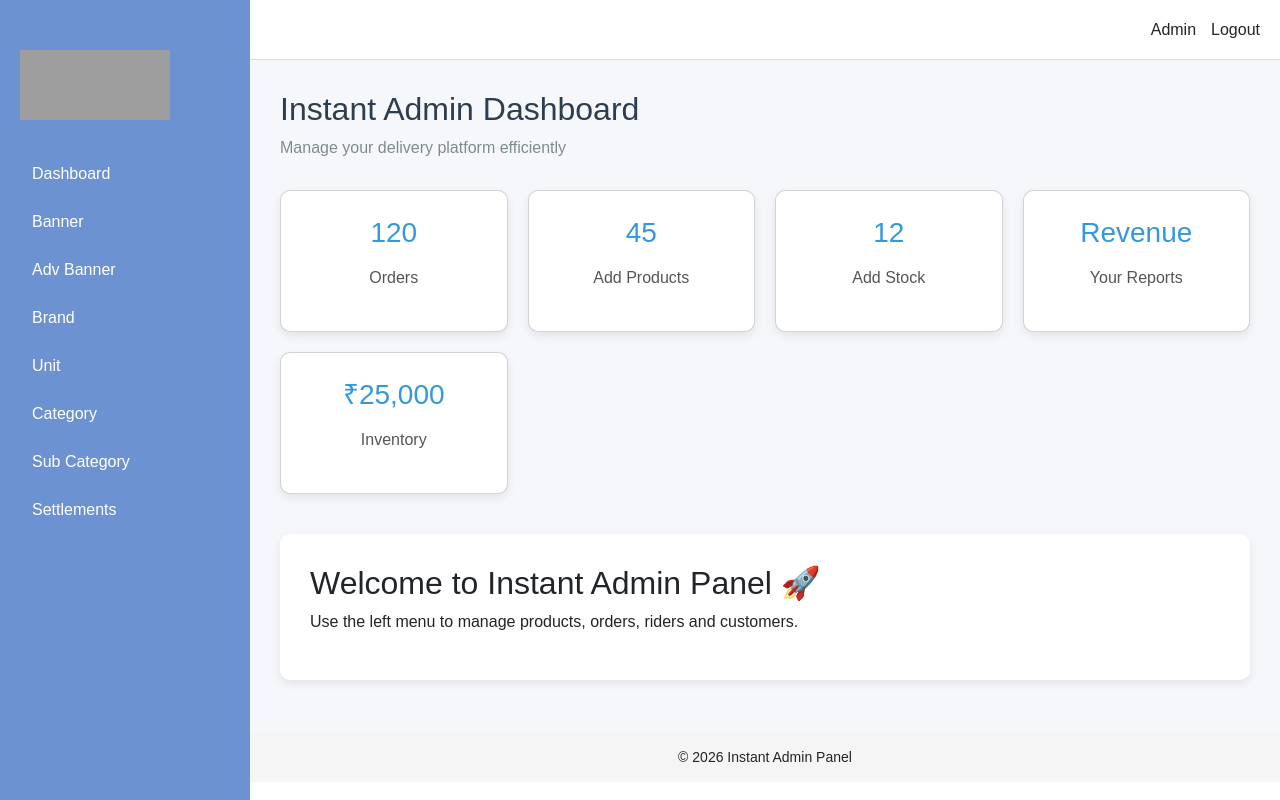
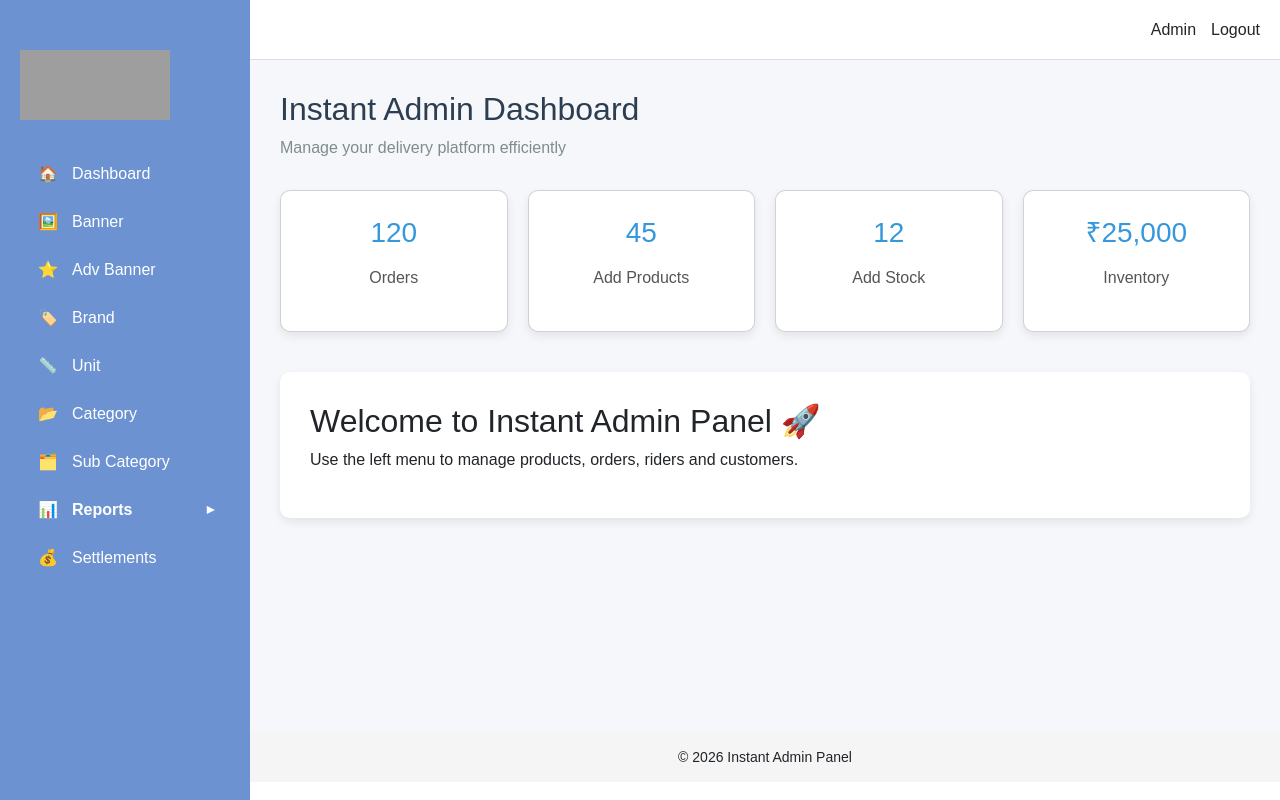
Before and after one commit to GodLRyuk/InstantAdminPannel, an Angular app: page /dashboard in a window 1280 px wide. Built offline with nearby package versions, Linux system fonts and the light colour scheme; no server answers; grey boxes are pictures that could not be loaded.

Commit message:
Add: Adding Brand Report

```diff
--- a/src/app/app-module.ts
+++ b/src/app/app-module.ts
@@ -28,6 +28,7 @@ import { CommonModule } from '@angular/common';
 import { BannerComponent } from './pages/banner/banner';
 import { Advbanner } from './pages/advbanner/advbanner';
 import { SalesReport } from './reports/sales-report/sales-report';
+import { BrandProductsReport } from './reports/brand-products-report/brand-products-report';
 import { Settlements } from './pages/settlements/settlements';
 
 @NgModule({
@@ -48,6 +49,7 @@ import { Settlements } from './pages/settlements/settlements';
     BannerComponent,
     Advbanner,
     SalesReport,
+    BrandProductsReport,
     Settlements,
   ],
   imports: [BrowserModule, AppRoutingModule, FormsModule, HttpClientModule, CommonModule],
--- a/src/app/app-routing-module.ts
+++ b/src/app/app-routing-module.ts
@@ -14,6 +14,7 @@ import { Inventory } from './pages/inventory/inventory';
 import { BannerComponent } from './pages/banner/banner';
 import { Advbanner } from './pages/advbanner/advbanner';
 import { SalesReport } from './reports/sales-report/sales-report';
+import { BrandProductsReport } from './reports/brand-products-report/brand-products-report';
 import { Settlements } from './pages/settlements/settlements';
 
 const routes: Routes = [
@@ -34,6 +35,7 @@ const routes: Routes = [
       { path: 'banner', component: BannerComponent },
       { path: 'advbanner', component: Advbanner },
       { path: 'reports/sales', component: SalesReport },
+      { path: 'reports/brand-products', component: BrandProductsReport },
       { path: 'settlements', component: Settlements }
     ]
   },
--- a/src/app/components/pages/dashboard/dashboard.html
+++ b/src/app/components/pages/dashboard/dashboard.html
@@ -22,10 +22,6 @@
       <p>Add Stock</p>
     </div>
 
-    <div class="card clickable" (click)="goToSalesReport()">
-      <h2>Revenue</h2>
-      <p>Your Reports</p>
-    </div>
     <div class="card clickable" (click)="goToAppInventory()">
       <h2>₹25,000</h2>
       <p>Inventory</p>
--- a/src/app/layout/admin-layout/admin-layout.css
+++ b/src/app/layout/admin-layout/admin-layout.css
@@ -0,0 +1,63 @@
+.menu {
+  list-style: none;
+  padding: 0;
+  margin: 0;
+}
+
+.menu li {
+  display: flex;
+  align-items: center;
+  gap: 0.75rem;
+  padding: 0.75rem 1rem;
+  cursor: pointer;
+}
+
+.menu-icon {
+  width: 1.5rem;
+  display: inline-flex;
+  align-items: center;
+  justify-content: center;
+  font-size: 1rem;
+}
+
+.menu li.router-link-active,
+.menu li:hover {
+  background: rgba(255, 255, 255, 0.08);
+}
+
+.submenu-label {
+  display: flex;
+  align-items: center;
+  justify-content: space-between;
+  font-weight: 700;
+  padding-right: 1rem;
+}
+
+.submenu-label.open {
+  background: rgba(255, 255, 255, 0.08);
+}
+
+.submenu-title {
+  flex: 1;
+}
+
+.submenu-arrow {
+  font-size: 0.9rem;
+}
+
+.submenu {
+  list-style: none;
+  padding-left: 2rem;
+  margin: 0;
+  border-left: 1px solid rgba(255, 255, 255, 0.08);
+}
+
+.submenu li {
+  padding: 0.5rem 1rem;
+  font-weight: 400;
+}
+
+.submenu li.router-link-active,
+.submenu li:hover {
+  background: rgba(255, 255, 255, 0.06);
+}
--- a/src/app/layout/admin-layout/admin-layout.html
+++ b/src/app/layout/admin-layout/admin-layout.html
@@ -7,14 +7,23 @@
   </div>
 
 <ul class="menu">
-  <li routerLink="/dashboard">Dashboard</li>
-  <li routerLink="/banner">Banner</li>
-  <li routerLink="/advbanner">Adv Banner</li>
-  <li routerLink="/brand">Brand</li>
-  <li routerLink="/unit">Unit</li>
-  <li routerLink="/category">Category</li>
-  <li routerLink="/subcategory">Sub Category</li>
-  <li routerLink="/settlements">Settlements</li>
+  <li routerLink="/dashboard"><span class="menu-icon">🏠</span>Dashboard</li>
+  <li routerLink="/banner"><span class="menu-icon">🖼️</span>Banner</li>
+  <li routerLink="/advbanner"><span class="menu-icon">⭐</span>Adv Banner</li>
+  <li routerLink="/brand"><span class="menu-icon">🏷️</span>Brand</li>
+  <li routerLink="/unit"><span class="menu-icon">📏</span>Unit</li>
+  <li routerLink="/category"><span class="menu-icon">📂</span>Category</li>
+  <li routerLink="/subcategory"><span class="menu-icon">🗂️</span>Sub Category</li>
+  <li class="submenu-label" (click)="toggleReports()" [class.open]="reportsOpen">
+    <span class="menu-icon">📊</span>
+    <span class="submenu-title">Reports</span>
+    <span class="submenu-arrow">{{ reportsOpen ? '▾' : '▸' }}</span>
+  </li>
+  <ul class="submenu" *ngIf="reportsOpen">
+    <li routerLink="/reports/sales"><span class="menu-icon">💹</span>Sales Report</li>
+    <li routerLink="/reports/brand-products"><span class="menu-icon">📦</span>Brand Products Report</li>
+  </ul>
+  <li routerLink="/settlements"><span class="menu-icon">💰</span>Settlements</li>
 </ul>
 
   </div>
--- a/src/app/layout/admin-layout/admin-layout.ts
+++ b/src/app/layout/admin-layout/admin-layout.ts
@@ -6,4 +6,10 @@ import { Component } from '@angular/core';
   templateUrl: './admin-layout.html',
   styleUrls: ['./admin-layout.css']
 })
-export class AdminLayoutComponent {}
+export class AdminLayoutComponent {
+  reportsOpen = false;
+
+  toggleReports() {
+    this.reportsOpen = !this.reportsOpen;
+  }
+}
--- /dev/null
+++ b/src/app/reports/brand-products-report/brand-products-report.css
@@ -0,0 +1,16 @@
+.page-container {
+  padding: 1.5rem;
+}
+
+.report-actions {
+  margin-top: 1rem;
+}
+
+.btn {
+  cursor: pointer;
+}
+
+.status-message {
+  margin-top: 1rem;
+  color: #d32f2f;
+}
--- /dev/null
+++ b/src/app/reports/brand-products-report/brand-products-report.html
@@ -0,0 +1,12 @@
+<div class="page-container">
+  <h2>Brand Products Report</h2>
+  <p>Export all active products grouped by brand into an Excel file.</p>
+
+  <div class="report-actions">
+    <button class="btn btn-confirm" (click)="exportBrandProducts()" [disabled]="isLoading">
+      {{ isLoading ? 'Preparing...' : 'Download Excel' }}
+    </button>
+  </div>
+
+  <div class="status-message" *ngIf="downloadError">{{ downloadError }}</div>
+</div>
--- /dev/null
+++ b/src/app/reports/brand-products-report/brand-products-report.ts
@@ -0,0 +1,37 @@
+import { Component } from '@angular/core';
+import { MasterService } from '../../services/auth.service';
+
+@Component({
+  selector: 'app-brand-products-report',
+  standalone: false,
+  templateUrl: './brand-products-report.html',
+  styleUrls: ['./brand-products-report.css']
+})
+export class BrandProductsReport {
+  isLoading = false;
+  downloadError = '';
+
+  constructor(private masterService: MasterService) {}
+
+  exportBrandProducts() {
+    this.isLoading = true;
+    this.downloadError = '';
+
+    this.masterService.downloadBrandProductsReport().subscribe({
+      next: (blob: Blob) => {
+        const url = window.URL.createObjectURL(blob);
+        const link = document.createElement('a');
+        link.href = url;
+        link.download = 'brand_products.xlsx';
+        link.click();
+        window.URL.revokeObjectURL(url);
+        this.isLoading = false;
+      },
+      error: (err) => {
+        console.error('Brand products export failed', err);
+        this.downloadError = 'Unable to download the report. Please try again.';
+        this.isLoading = false;
+      }
+    });
+  }
+}
--- a/src/app/services/auth.service.ts
+++ b/src/app/services/auth.service.ts
@@ -255,10 +255,18 @@ export class MasterService {
       `${this.apiUrl}/reports/sales-trend/?start_date=${startDate}&end_date=${endDate}`
     );
   }
+
   downloadSalesReport(startDate: string, endDate: string) {
     return this.http.get(
       `${this.apiUrl}/reports/sales-export/?start_date=${startDate}&end_date=${endDate}`,
-    { responseType: 'blob' }   // ← critical: tells Angular to expect binary data, not JSON
+      { responseType: 'blob' }
+    );
+  }
+
+  downloadBrandProductsReport() {
+    return this.http.get(
+      `${this.apiUrl}/reports/brand-products-export/`,
+      { responseType: 'blob' }
     );
   }
 
```
Lines whose indentation alone changed are shown as unchanged.
